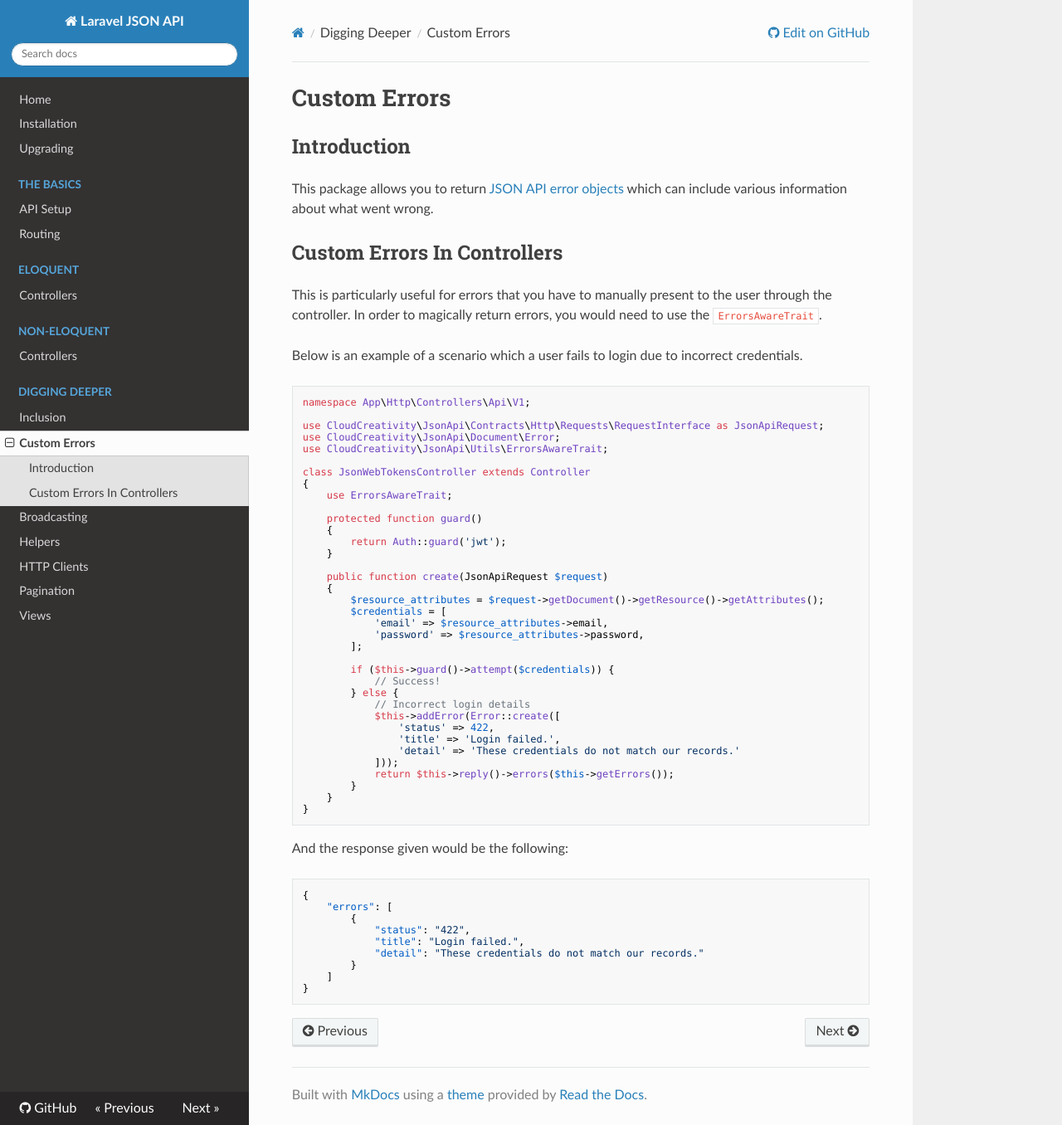
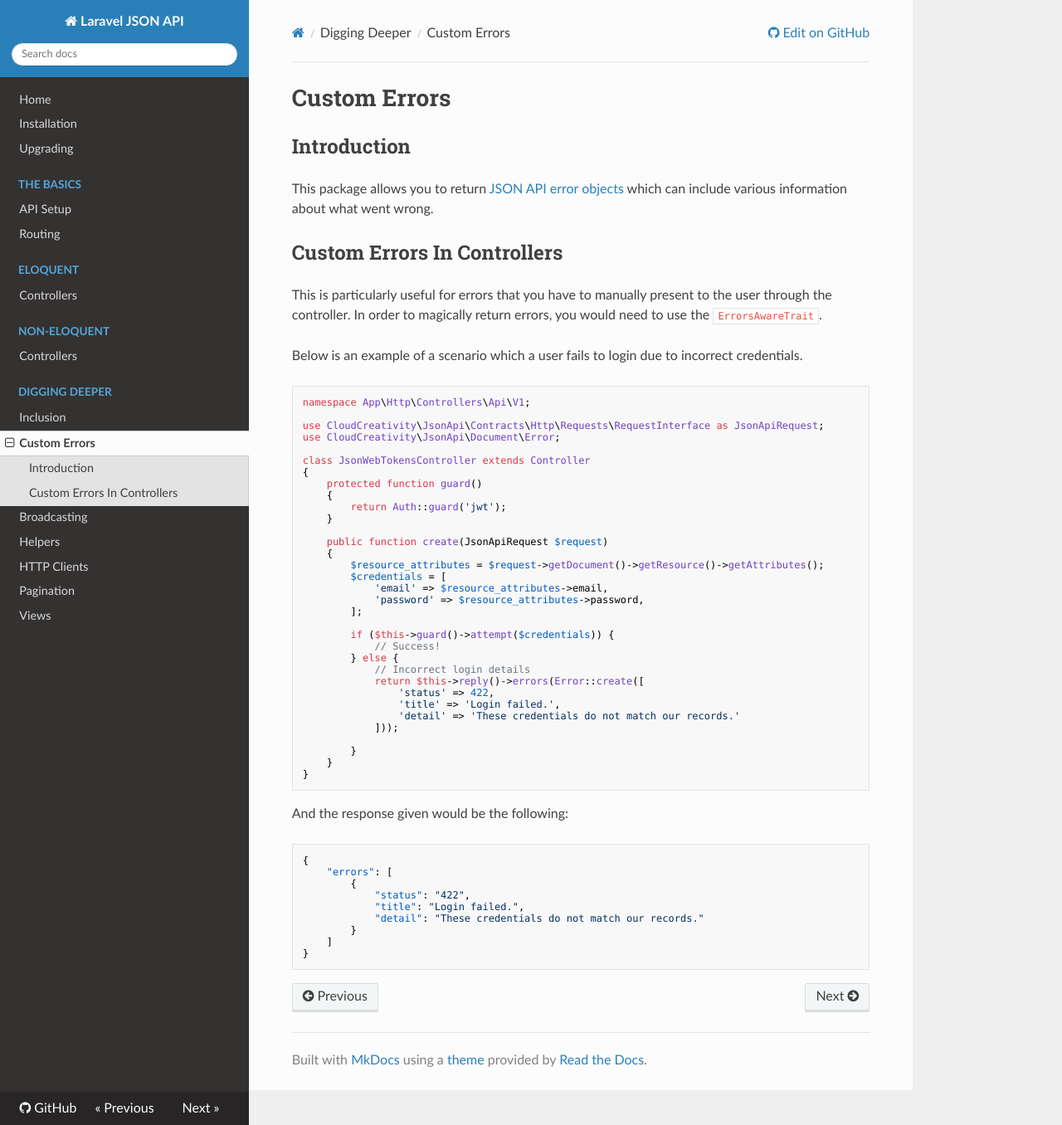
Before and after one commit to cloudcreativity/laravel-json-api, an MkDocs documentation site: the page built from docs/features/custom-errors.md, in a window 1280 px wide and 1356 px high. Shown: the whole window at 83% size. Built offline with MkDocs 1.6.1, drawn with Linux system fonts in a browser that asks for light colours; nearby versions of some CDN libraries; old or Windows-style settings are respelled for this version of MkDocs.

Commit message:
Amend docs to remove unnecessary code

```diff
--- a/docs/features/custom-errors.md
+++ b/docs/features/custom-errors.md
@@ -16,12 +16,9 @@ namespace App\Http\Controllers\Api\V1;
 
 use CloudCreativity\JsonApi\Contracts\Http\Requests\RequestInterface as JsonApiRequest;
 use CloudCreativity\JsonApi\Document\Error;
-use CloudCreativity\JsonApi\Utils\ErrorsAwareTrait;
 
 class JsonWebTokensController extends Controller
 {
-    use ErrorsAwareTrait;
-
     protected function guard()
     {
         return Auth::guard('jwt');
@@ -39,12 +36,12 @@ class JsonWebTokensController extends Controller
             // Success!
         } else {
             // Incorrect login details
-            $this->addError(Error::create([
-                'status' => 422,
-                'title' => 'Login failed.',
-                'detail' => 'These credentials do not match our records.'
+            return $this->reply()->errors(Error::create([
+            	'status' => 422,
+            	'title' => 'Login failed.',
+            	'detail' => 'These credentials do not match our records.'
             ]));
-            return $this->reply()->errors($this->getErrors());
+
         }
     }
 }
```
